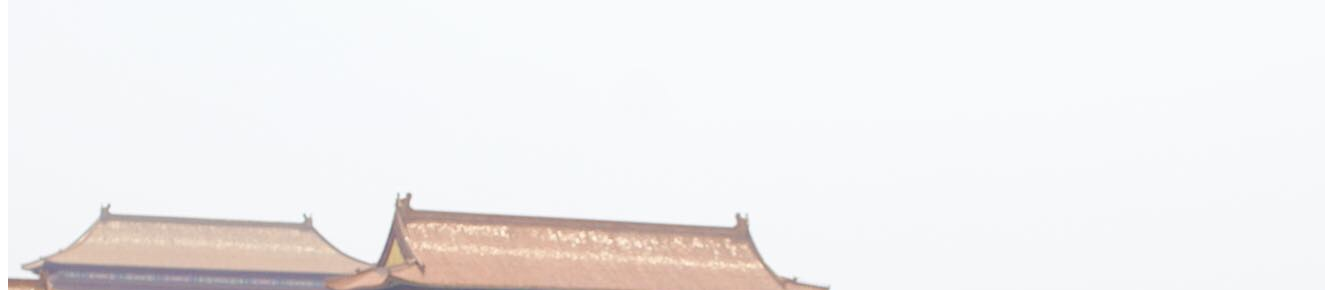
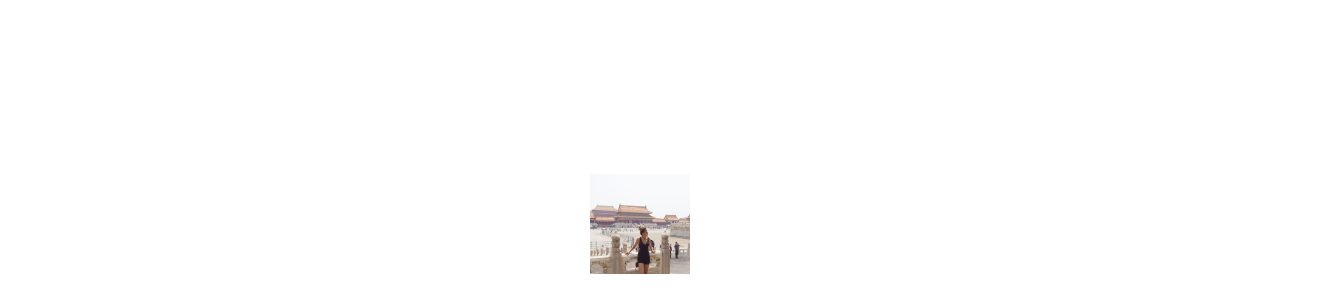
Before and after one commit to brendals212/git-101, a plain HTML site: page index.html in a window 1280 px wide. Shown: the part 136-426 px from the top of the page, 1325 px wide, since content can reach past the window. Drawn offline with Linux system fonts and the light colour scheme.

Commit message:
Centered the image and tagline

```diff
--- a/index.html
+++ b/index.html
@@ -1,8 +1,12 @@
 <!DOCTYPE html>
 <html>
-	<head></head>
+	<head>
+		<link href="style.css" rel="stylesheet">
+	</head>
 	<body>
-		<img src="6DEC6789-FDE7-45FE-838F-8A5B9B4951C9.jpg" alt= "">
-		<h1>Coming Soon... Le Wagon- by Brenda Sanchez</h1>
+		<div id="container">
+			<img id="myphoto" src="6DEC6789-FDE7-45FE-838F-8A5B9B4951C9.jpg" alt= "">
+			<h1>Coming Soon... Le Wagon- by Brenda Sanchez</h1>
+		</div>
 	</body>
 </html>
--- /dev/null
+++ b/style.css
@@ -0,0 +1,17 @@
+body{
+	margin: 0;
+	font-family: Helvitica;
+}
+
+#myphoto {
+	height: 100px;
+	width: 100px;
+}
+
+#container {
+	display: flex;
+	align-items: center;
+	justify-content: center; ;
+	height: 100vh;
+	flex-direction: column;
+ }
```
